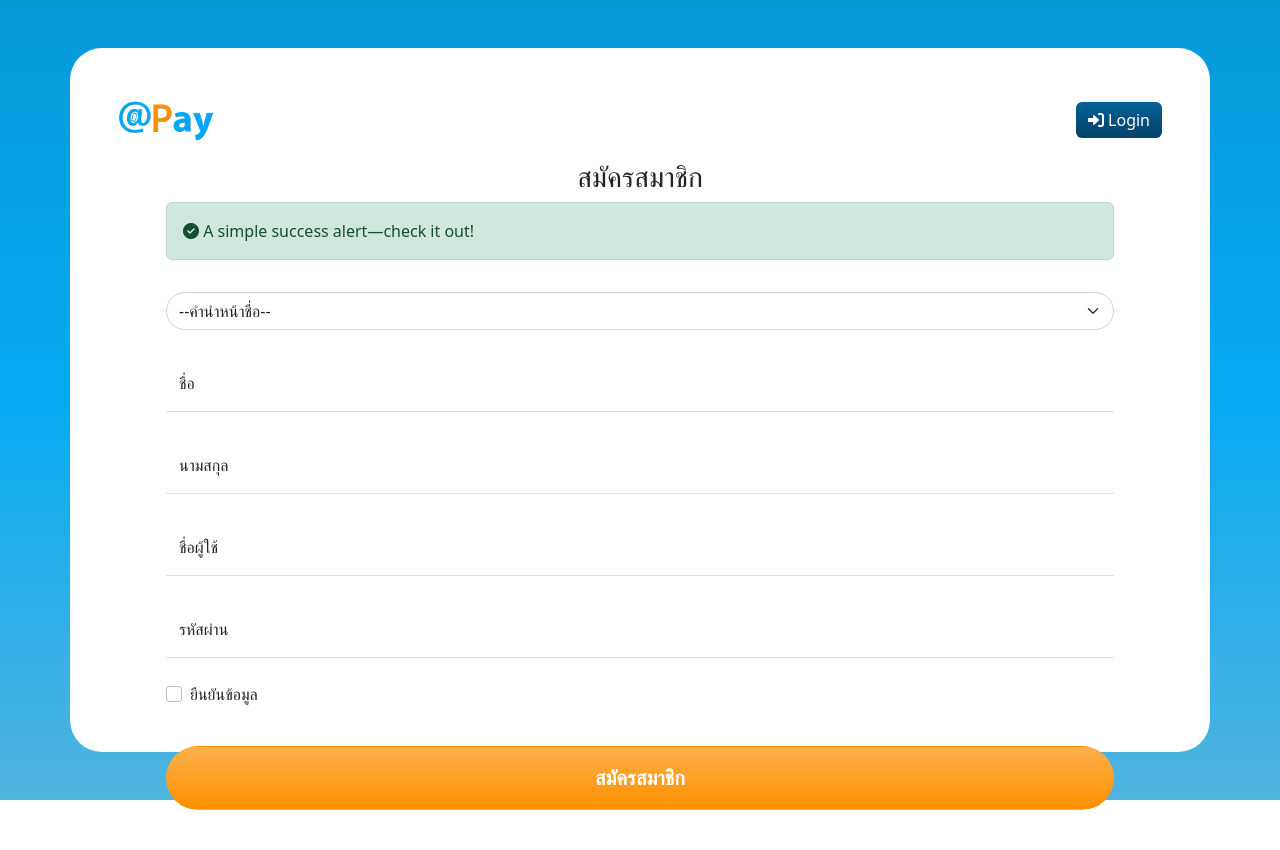
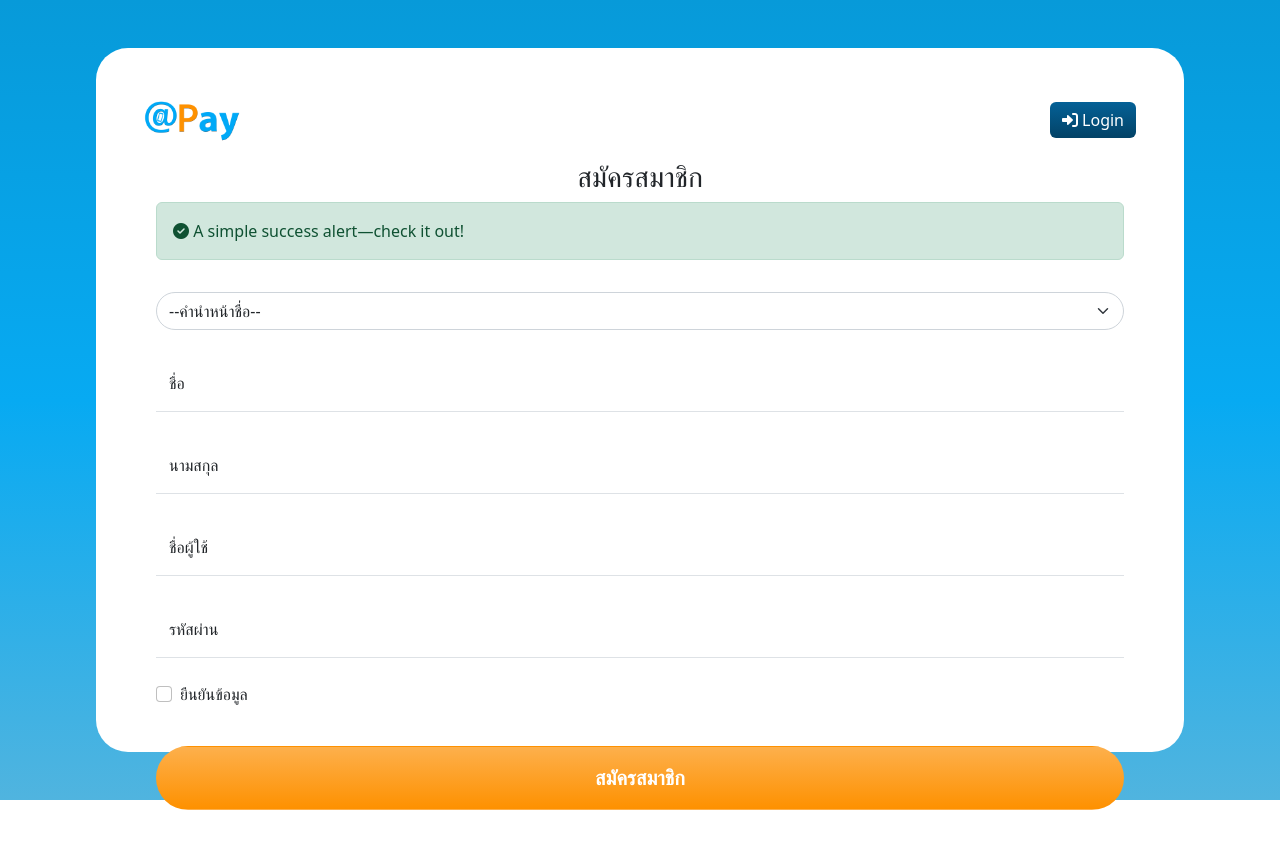
Before and after one commit to aungsuthon-ph-62/Addpay_project, a PHP site: template view/register.php in a window 1280 px wide. Run offline with PHP 8.4, Linux system fonts and the light colour scheme; the template is opened without the code that fills it, so the values that code supplies are empty; some libraries are stand-ins or nearby versions.

Commit message:
Fix register resolution

```diff
--- a/view/register.php
+++ b/view/register.php
@@ -1,7 +1,7 @@
 <section class="vh-100 p-3 px-md-5 py-md-5 bg-primary-addpay">
-  <div class="container rounded-5 py-3 py-md-5 px-3 px-md-5 bg-white h-100">
-    <!--  -->
-    <div class="d-flex flex-wrap align-items-center justify-content-between mb-3">
+  <div class="rounded-5 py-3 py-md-5 mx-md-5 bg-white h-100">
+
+    <div class="d-flex flex-wrap align-items-center justify-content-between mb-3 px-3 px-md-5">
       <a href="?register">
         <img class="rounded-2" src="image/logorebg.png" style="width: auto; height: 3rem;">
       </a>
@@ -12,6 +12,7 @@
       </a>
     </div>
 
+    <div class="container">
       <!-- form register -->
       <div class="text-center" id="title" name="title">
         <h3>สมัครสมาชิก</h3>
@@ -74,4 +75,5 @@
         </form>
       </div>
     </div>
+  </div>
 </section>
```
Lines whose indentation alone changed are shown as unchanged.
